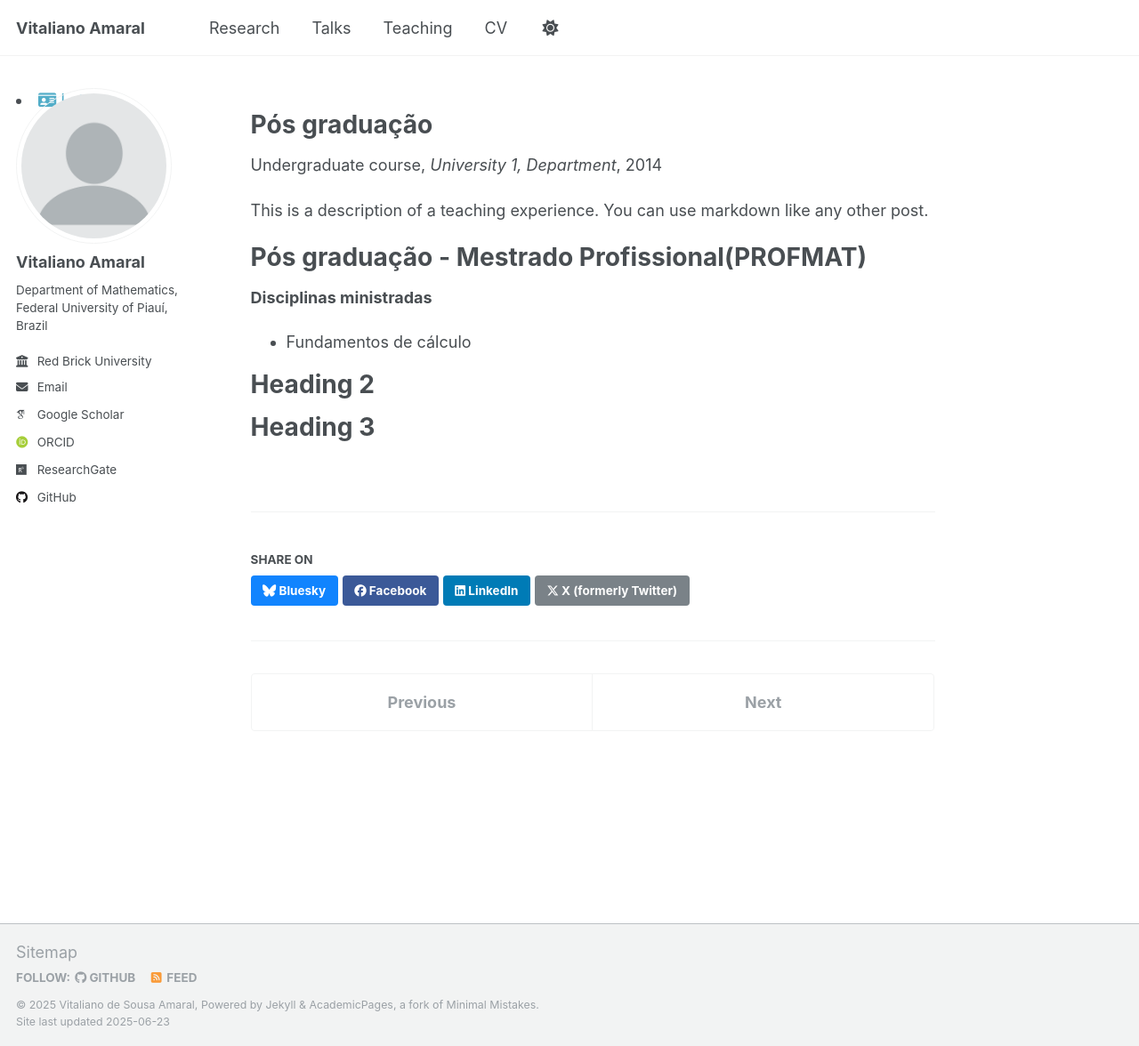
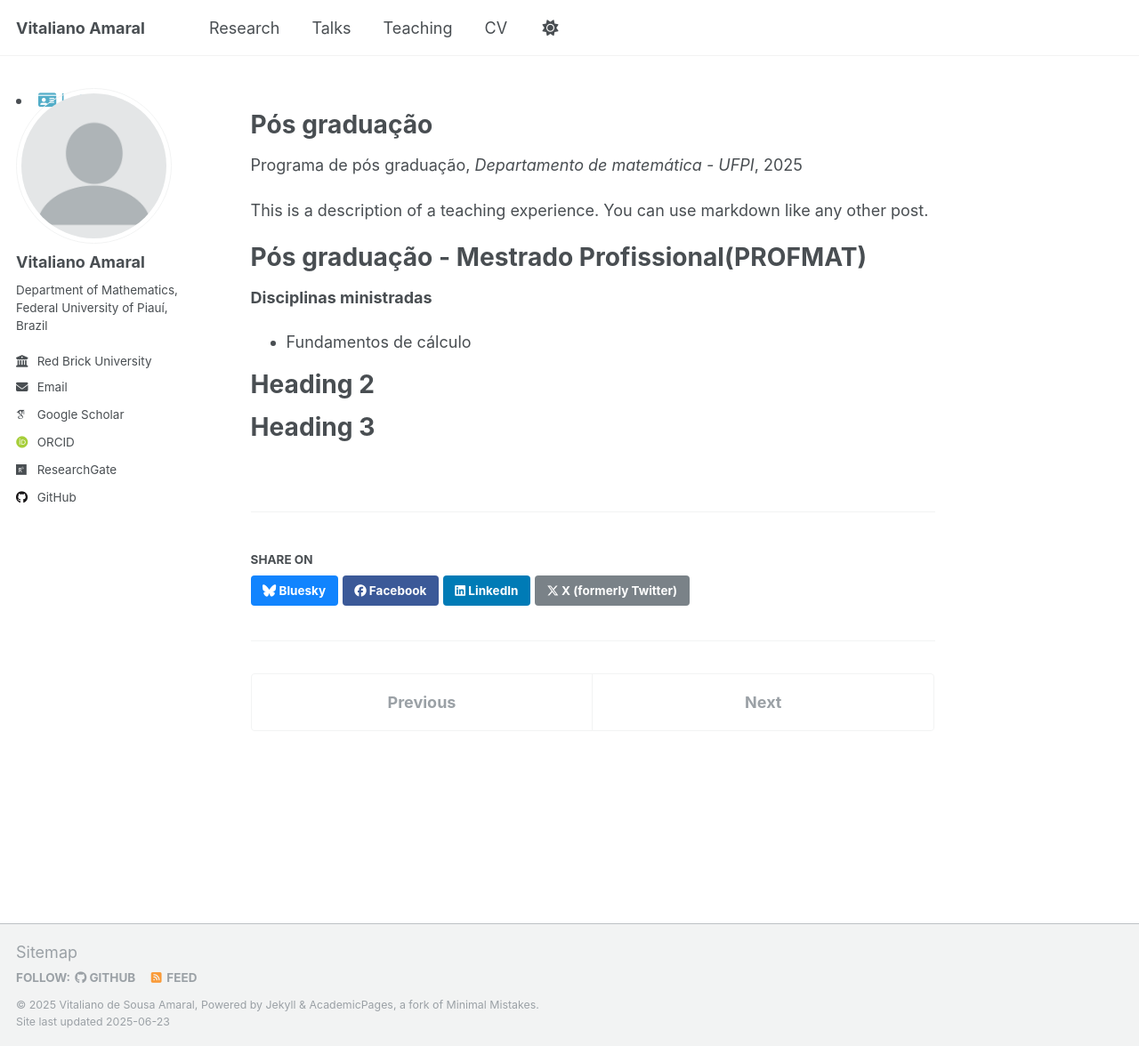
Before and after one commit to vitalianoamaral/vitalianoamaral.github.io, a Jekyll site: the page built from _teaching/2014-spring-teaching-1.md, in a window 1280 px wide and 1176 px high. Shown: the whole window at 89% size. Built offline with Jekyll 4.4.1, drawn with Linux system fonts in a browser that asks for light colours; some web fonts are replaced.

Commit message:
Update 2014-spring-teaching-1.md

```diff
--- a/_teaching/2014-spring-teaching-1.md
+++ b/_teaching/2014-spring-teaching-1.md
@@ -1,11 +1,11 @@
 ---
 title: "Pós graduação"
 collection: teaching
-type: "Undergraduate course"
+type: "Programa de pós graduação"
 permalink: /teaching/2014-spring-teaching-1
-venue: "University 1, Department"
-date: 2014-01-01
-location: "City, Country"
+venue: "Departamento de matemática - UFPI"
+date: u-01-01
+location: "Teresina, Brazil"
 ---
 
 This is a description of a teaching experience. You can use markdown like any other post.
```
